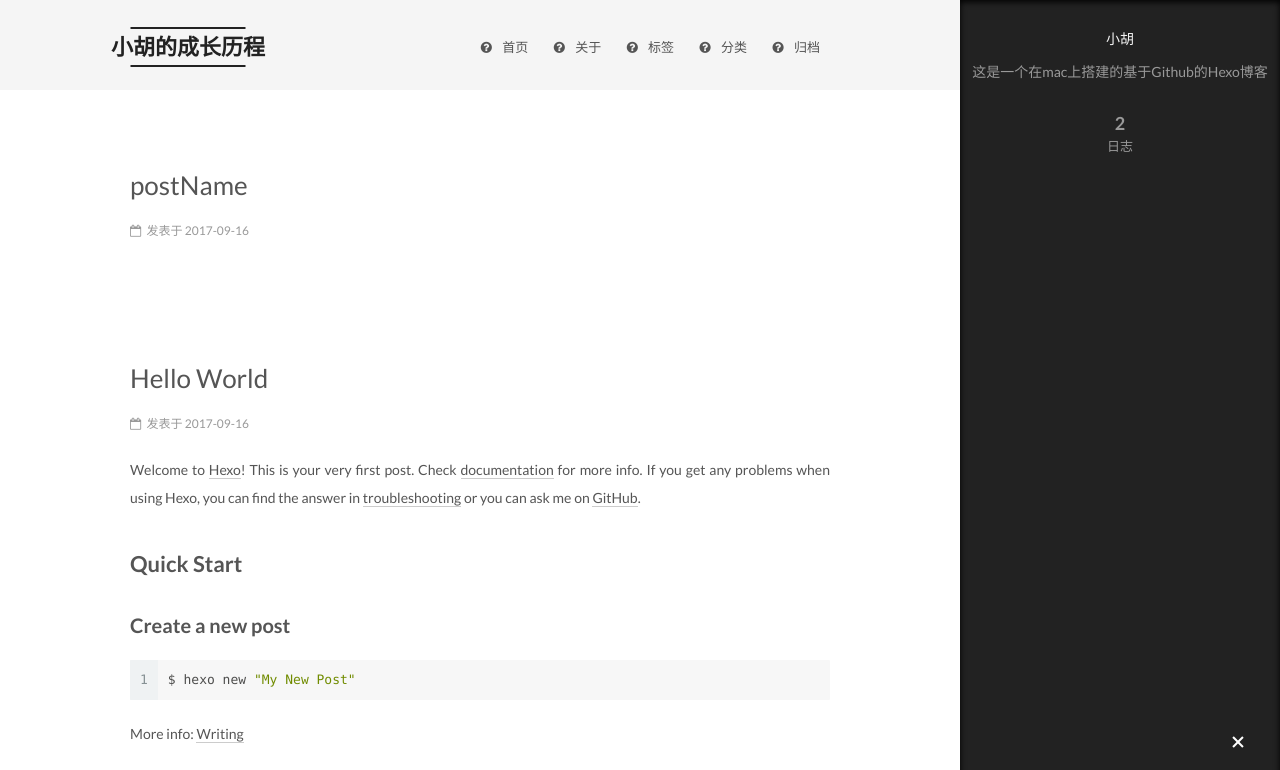
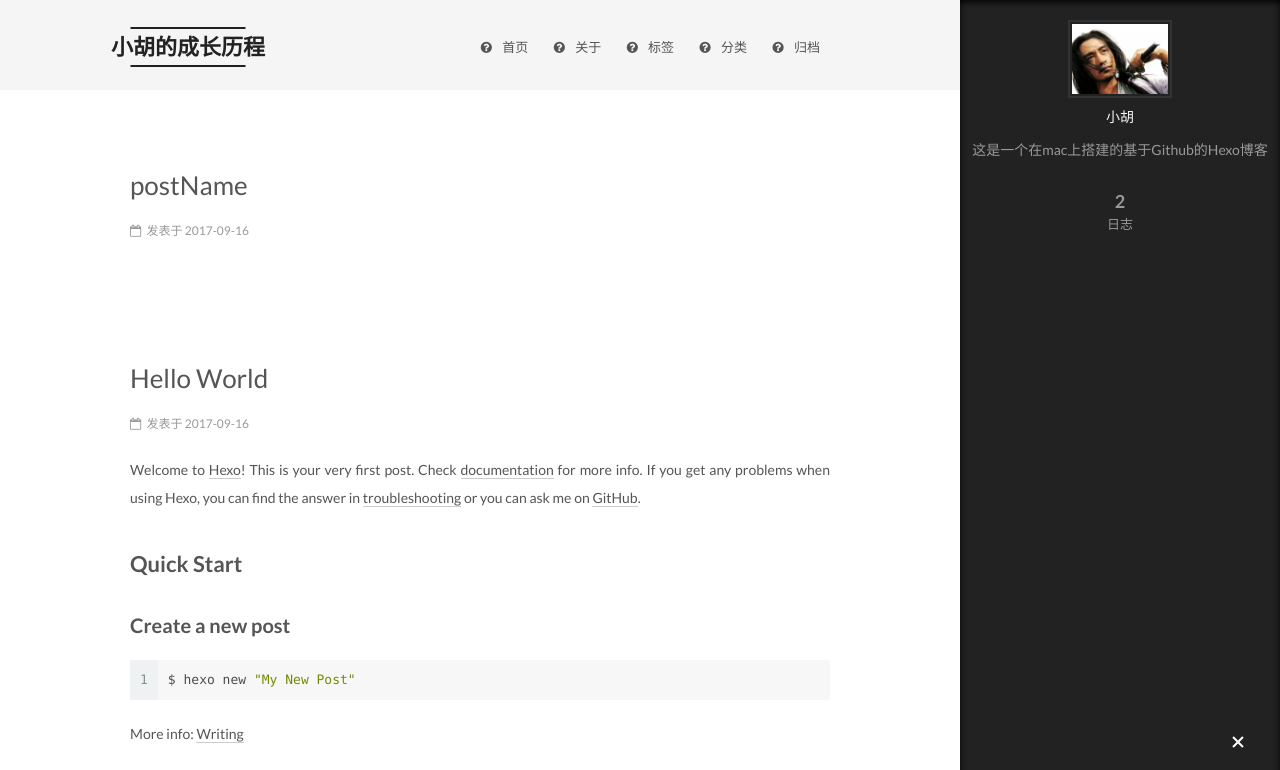
Before and after one commit to 1210hyp/1210hyp.github.io, a plain HTML site: page index.html in a window 1280 px wide. Both pictures are taken after a click on the element 1238 px from the left and 743 px from the top of the page. Shown: the top 770 px of the page. Drawn offline with Linux system fonts and the light colour scheme.

Commit message:
Site updated: 2017-09-16 21:26:54

```diff
--- a/css/main.css
+++ b/css/main.css
@@ -1824,7 +1824,7 @@ pre .javascript .function {
   width: 4px;
   height: 4px;
   border-radius: 50%;
-  background: #ff29ba;
+  background: #9669ff;
 }
 .links-of-blogroll {
   font-size: 13px;
--- a/index.html
+++ b/index.html
@@ -283,7 +283,7 @@
     <span hidden itemprop="author" itemscope itemtype="http://schema.org/Person">
       <meta itemprop="name" content="小胡">
       <meta itemprop="description" content="">
-      <meta itemprop="image" content="/images/avatar.gif">
+      <meta itemprop="image" content="/images/avatar.png">
     </span>
 
     <span hidden itemprop="publisher" itemscope itemtype="http://schema.org/Organization">
@@ -402,7 +402,7 @@
     <span hidden itemprop="author" itemscope itemtype="http://schema.org/Person">
       <meta itemprop="name" content="小胡">
       <meta itemprop="description" content="">
-      <meta itemprop="image" content="/images/avatar.gif">
+      <meta itemprop="image" content="/images/avatar.png">
     </span>
 
     <span hidden itemprop="publisher" itemscope itemtype="http://schema.org/Organization">
@@ -545,6 +545,10 @@
 
       <section class="site-overview sidebar-panel sidebar-panel-active">
         <div class="site-author motion-element" itemprop="author" itemscope itemtype="http://schema.org/Person">
+
+            <img class="site-author-image" itemprop="image"
+              src="/images/avatar.png"
+              alt="小胡" />
 
             <p class="site-author-name" itemprop="name">小胡</p>
             <p class="site-description motion-element" itemprop="description">这是一个在mac上搭建的基于Github的Hexo博客</p>
```
Also changed, not shown: 2017/09/16/hello-world/index.html (+5 -1 lines), 2017/09/16/postName/index.html (+5 -1 lines), archives/2017/09/index.html (+4 -0 lines), archives/2017/index.html (+4 -0 lines), archives/index.html (+4 -0 lines), images/avatar.png (added).
